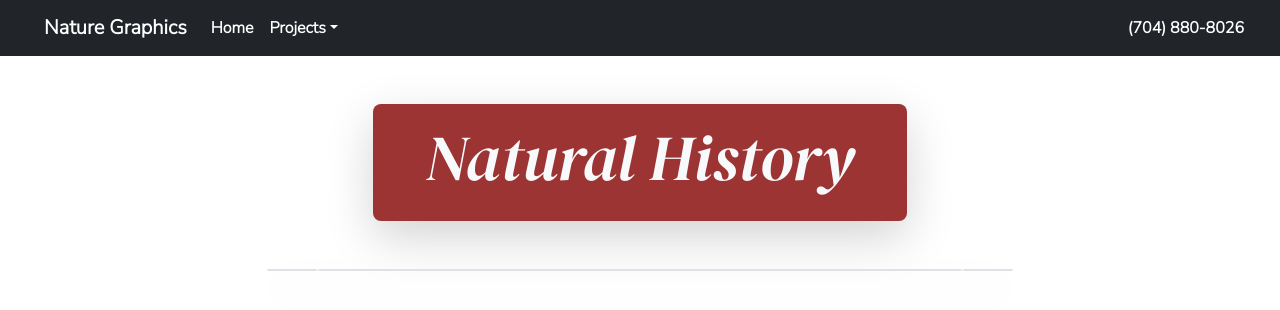
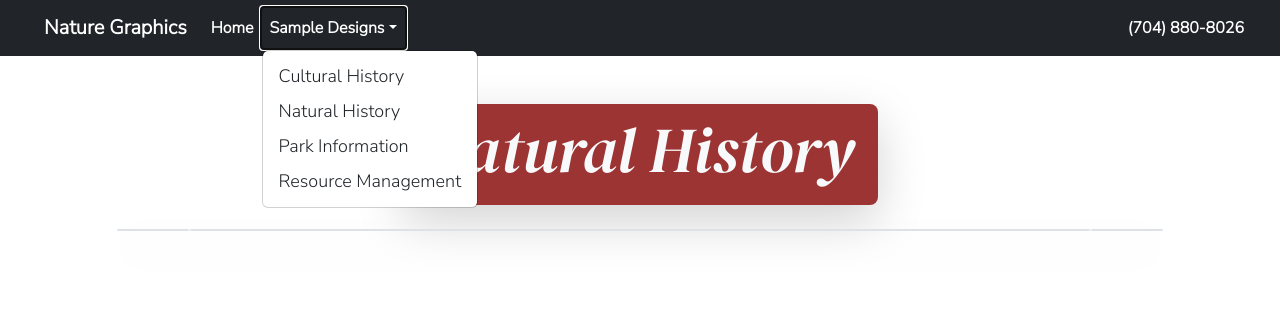
Before and after one commit to rbeazley18/naturegraphics, a Django app: page /naturalhistory in a window 1280 px wide, after a click on "Sample Designs". Shown: the top 310 px of the page. Run offline with Django 4.2, Linux system fonts and the light colour scheme; data that the repository does not hold is empty.

Commit message:
style changes

```diff
--- a/naturegraphics/templates/naturegraphics/base.html
+++ b/naturegraphics/templates/naturegraphics/base.html
@@ -10,6 +10,7 @@
     <link rel="preconnect" href="https://fonts.gstatic.com" crossorigin>
     <link href="https://fonts.googleapis.com/css2?family=DM+Serif+Display:ital@1&display=swap" rel="stylesheet">
     <link href="https://fonts.googleapis.com/css2?family=Nunito+Sans:wght@300&display=swap" rel="stylesheet">
+    <link rel="icon" type="image/x-icon" href="static/naturegraphics/TrilliumColor.jpg">
     {% block head %} {% endblock %}
 </head>
 <style>
@@ -33,23 +34,19 @@
                         <a class="nav-link active" aria-current="page" href="{% url 'naturegraphics:index' %}">Home</a>
                     </li>
                     <li class="nav-item dropdown">
-                        <a class="nav-link dropdown-toggle active" href="#" data-toggle="dropdown"
-                            aria-expanded="true">Projects</a>
-                        <ul class="dropdown-menu" data-popper="static">
-                            <li><a class="dropdown-item" href="{% url 'naturegraphics:culturalhistory' %}">Cultural
-                                    History</a></li>
-                            <li><a class="dropdown-item" href="{% url 'naturegraphics:naturalhistory' %}">Natural
-                                    History</a></li>
-                            <li><a class="dropdown-item" href="{% url 'naturegraphics:parkinformation' %}">Park
-                                    Information</a></li>
-                            <li><a class="dropdown-item" href="{% url 'naturegraphics:resourcemanagement' %}">Resource
-                                    Management</a></li>
+                        <a class="nav-link dropdown-toggle active" href="#" role="button" data-bs-toggle="dropdown" data-bs-target="#navbar"
+                            aria-expanded="true">Sample Designs</a>
+                        <ul class="dropdown-menu">
+                            <li><a class="dropdown-item" href="{% url 'naturegraphics:culturalhistory' %}">Cultural History</a></li>
+                            <li><a class="dropdown-item" href="{% url 'naturegraphics:naturalhistory' %}">Natural History</a></li>
+                            <li><a class="dropdown-item" href="{% url 'naturegraphics:parkinformation' %}">Park Information</a></li>
+                            <li><a class="dropdown-item" href="{% url 'naturegraphics:resourcemanagement' %}">Resource Management</a></li>
                         </ul>
                     </li>
                 </ul>
-                <ul class="navbar-nav ml-auto mb-2 mb-md-0 fw-bold">
+                <ul class="navbar-nav ms-auto mb-2 mb-md-0 fw-bold">
                     <li class="nav-item">
-                        <a class="nav-link active">(704) 880-8026</a>
+                        <a class="nav-link active" href="#">(704) 880-8026</a>
                     </li>
                 </ul>
             </div>
--- a/naturegraphics/templates/naturegraphics/project2.html
+++ b/naturegraphics/templates/naturegraphics/project2.html
@@ -9,10 +9,23 @@
 <style>
     .project-caption {
         background-color: rgb(156, 52, 52);
+        max-width: fit-content;
     }
 
     h1 {
         font-family: 'DM Serif Display', serif;
+        white-space: nowrap;
+
+    }
+
+    @media (min-width: 1800px) {
+        #gallery {
+            max-width: 60%;
+        }
+    }
+
+    img {
+        image-resolution: 300dpi;
     }
 
 
@@ -23,11 +36,13 @@
 
 
 <body>
-    <div class="col-lg-5 rounded-3 p-3 mt-5 mx-auto shadow-lg project-caption">
+    <div class="container-fluid">
+        <div class="rounded-3 py-2 px-4 mt-5 mx-auto shadow-lg project-caption">
             <h1 class="display-3 text-center  text-light">Natural History</h1>
         </div>
-    <div class="col-lg-7 p-0 mb-5 mt-5 mx-auto" >
-        <div id="carouselExampleFade" class="carousel slide carousel-fade"  data-bs-ride="carousel" data-bs-interval="60000">
+        <div class="col-12 col-sm-11 col-md-11 col-lg-11 col-xl-10 col-xxl-9 p-0 mb-5 mt-lg-4 mt-2 mt-md-3 mx-auto" id="gallery">
+            <div id="carouselExampleFade" class="carousel slide carousel-fade" data-bs-ride="carousel"
+                data-bs-interval="60000">
                 <div class="carousel-inner rounded-3 border shadow-lg">
                     {% for project in project2 %}
                     {% if forloop.first %}
@@ -53,6 +68,7 @@
                 </button>
             </div>
         </div>
+    </div>
 </body>
 
 {% endblock %}
```
Also changed, not shown: naturegraphics/models.py (+12 -0 lines), naturegraphics/templates/naturegraphics/index.html (+21 -10 lines), naturegraphics/templates/naturegraphics/project1.html (+19 -3 lines), naturegraphics/templates/naturegraphics/project3.html (+19 -3 lines), naturegraphics/templates/naturegraphics/project4.html (+19 -3 lines), naturegraphics/templates/naturegraphics/projects.html (deleted, +0 -69 lines), media/images/MayesvilleStory.jpg (added). Lines whose indentation alone changed are shown as unchanged.
